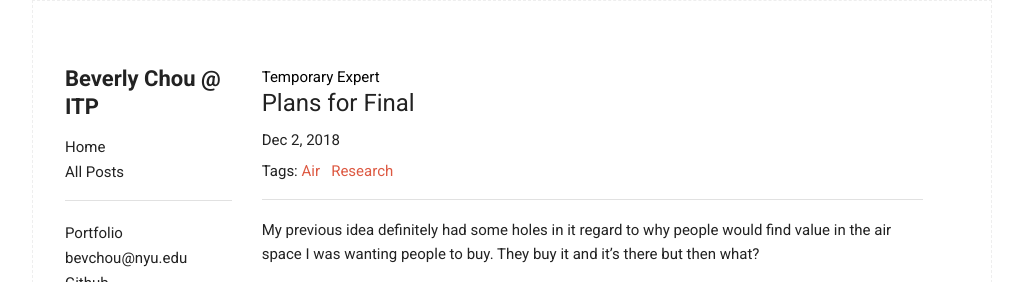
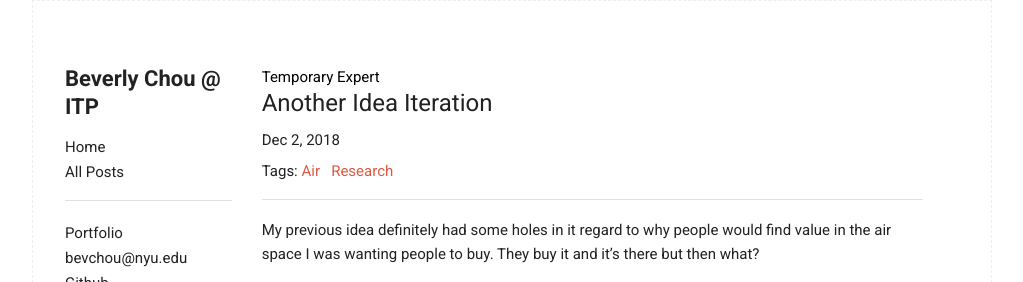
Before and after one commit to bevchou/bevchou.github.io, a Jekyll site: the page built from _posts/2018-12-2-another-idea-iteration.md, in a window 1280 px wide. Shown: the top 282 px of the page, without its empty margins (128-1151 px from the left). Built offline with Jekyll 4.4.1, drawn with Linux system fonts in a browser that asks for light colours; comment, search, counter and statistics services are not loaded.

Commit message:
wrong title - fixed

```diff
--- a/_posts/2018-12-2-another-idea-iteration.md
+++ b/_posts/2018-12-2-another-idea-iteration.md
@@ -1,6 +1,6 @@
 ---
 layout: post
-title: Plans for Final
+title: Another Idea Iteration
 date: 2018-12-2
 type: post
 categories:
```
